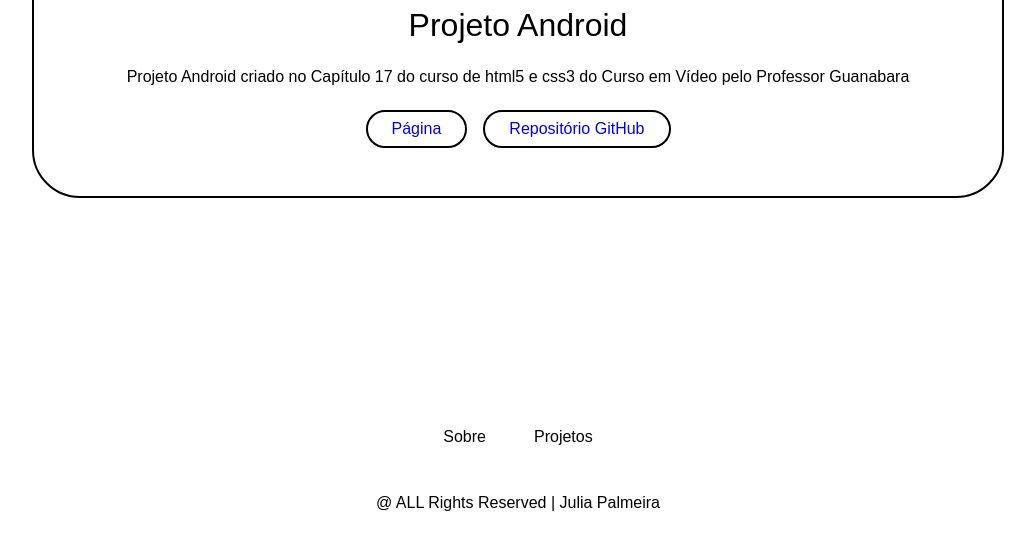
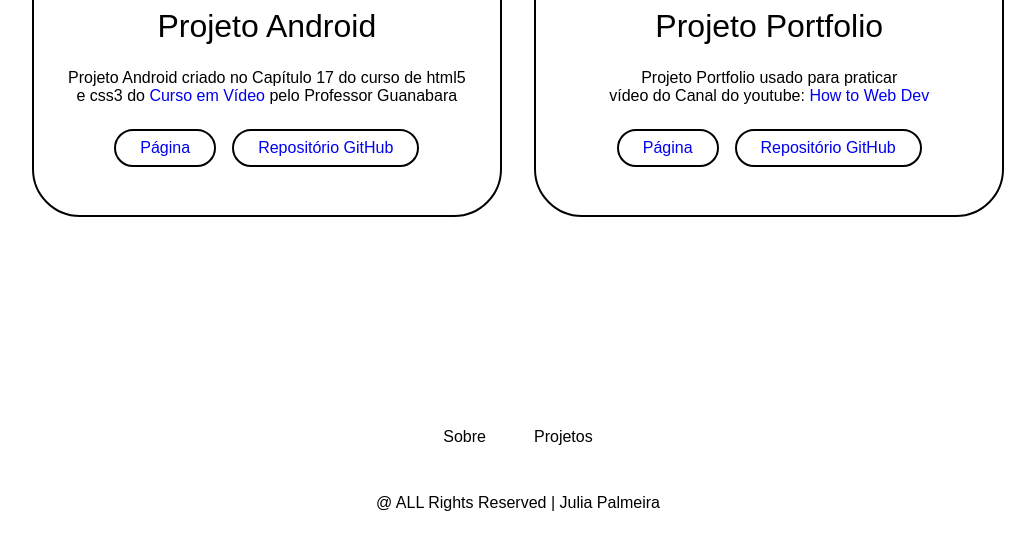
Before and after one commit to JuliaSPalmeira/portfolio-juliap, a plain HTML site: page index.html in a window 1280 px wide. Shown: the part 1210-1760 px from the top of the page, without its empty margins (122-1157 px from the left). Drawn offline with Linux system fonts and the light colour scheme.

Commit message:
portfolio pessoal pronto

```diff
--- a/index.html
+++ b/index.html
@@ -111,23 +111,23 @@
             <div class="project-card">
                 <img src="imagem_android.png" alt="">
                 <h3>Projeto Android</h3>
-                <p>Projeto Android criado no Capítulo 17 do curso de html5 e css3 do Curso em Vídeo pelo Professor Guanabara</p>
+                <p>Projeto Android criado no Capítulo 17 do curso de html5 e css3 do <a href="https://www.cursoemvideo.com/" target="_blank" rel="external">Curso em Vídeo</a> pelo Professor Guanabara</p>
                 <div class="btn-group">
                     <div class="btn"> <a href="https://juliaspalmeira.github.io/projeto-android/" target="_blank" rel="external">Página</a> </div>
                     <div class="btn"> <a href="https://github.com/JuliaSPalmeira/projeto-android" target="_blank" rel="external">Repositório GitHub</a> </div>
                 </div>
             </div>
-<!--
+
             <div class="project-card">
                 <img src="projeto-portfolio.png" alt="">
                 <h3>Projeto Portfolio</h3>
-                <p>Projeto Portfolio criado </p>
+                <p>Projeto Portfolio usado para praticar <br>  vídeo do Canal do youtube: <a href="https://www.youtube.com/watch?v=NWZQkwXtHJo&t=11s" target="_blank" rel="external">How to Web Dev </a> </p>
                 <div class="btn-group">
-                    <div class="btn"> Live Demo</div>
-                    <div class="btn"> Repositório GitHub </div>
+                    <div class="btn"> <a href="https://juliaspalmeira.github.io/projeto-portfolio/" target="_blank" rel="external">Página</a> </div>
+                    <div class="btn"> <a href="https://github.com/JuliaSPalmeira/projeto-portfolio" target="_blank" rel="external">Repositório GitHub</a> </div>
                 </div>
             </div>
-
+<!--
           <div class="project-card">
                 <img src="image_processing20211018-11376-7qxlbu.jpg" alt="">
                 <h3>Projeto 03</h3>
```
